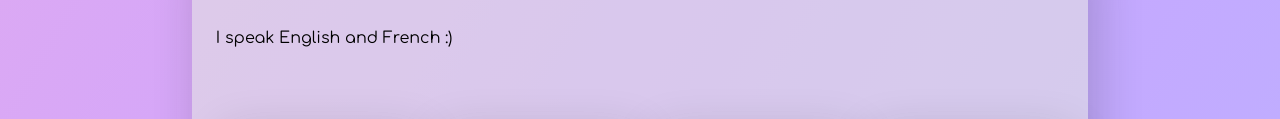
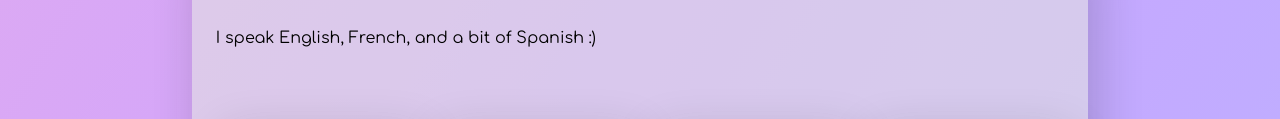
Before and after one commit to asboy2035/asboy2035, a plain HTML site: page index.html in a window 1280 px wide. Shown: the part 657-776 px from the top of the page. Drawn offline with Linux system fonts and the light colour scheme; animation ran at ten frames a second.

Commit message:
i speak spanish guys

```diff
--- a/index.html
+++ b/index.html
@@ -82,7 +82,7 @@
       <!-- Langs -->
       <div class="card spaced">
         <h2>Languages</h2>
-        <p>I speak English and French :)</p>
+        <p>I speak English, French, and a bit of Spanish :)</p>
         <div class="spacer"></div>
 
         <div class="grid tight spaced edgeToEdge">
```
